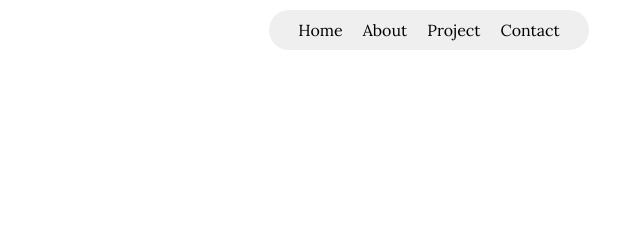
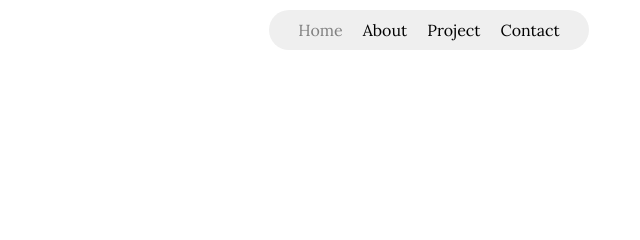
Before and after one commit to Davino111/Learn_Profile, a plain HTML site: page index.html in a window 1280 px wide. In both pictures the pointer is over the link "Home". Shown: the top 240 px of the page, 211-851 px from the left. Drawn offline with Linux system fonts and the light colour scheme.

Commit message:
hover navbar

```diff
--- a/style.css
+++ b/style.css
@@ -45,6 +45,11 @@ nav ul {
 nav a{
     text-decoration: none;
     color: #000;
+    transition: color 0.2s ease;
+}
+
+nav a:hover{
+  color: grey;
 }
 
 nav li{
```
